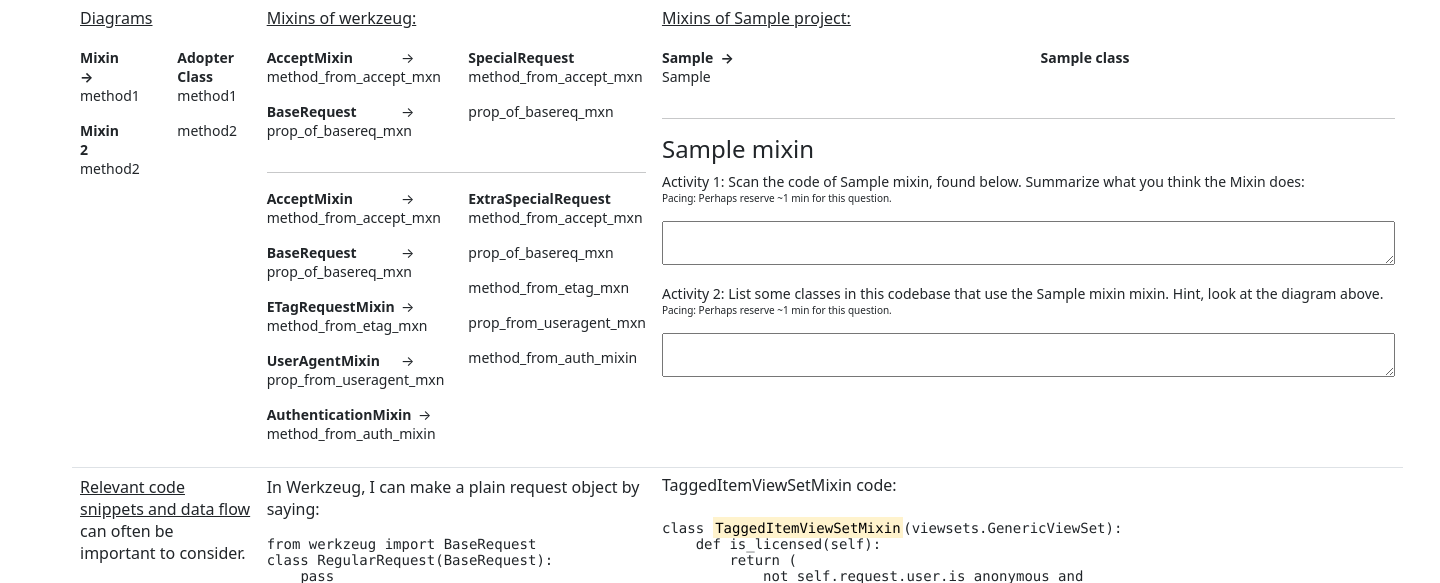
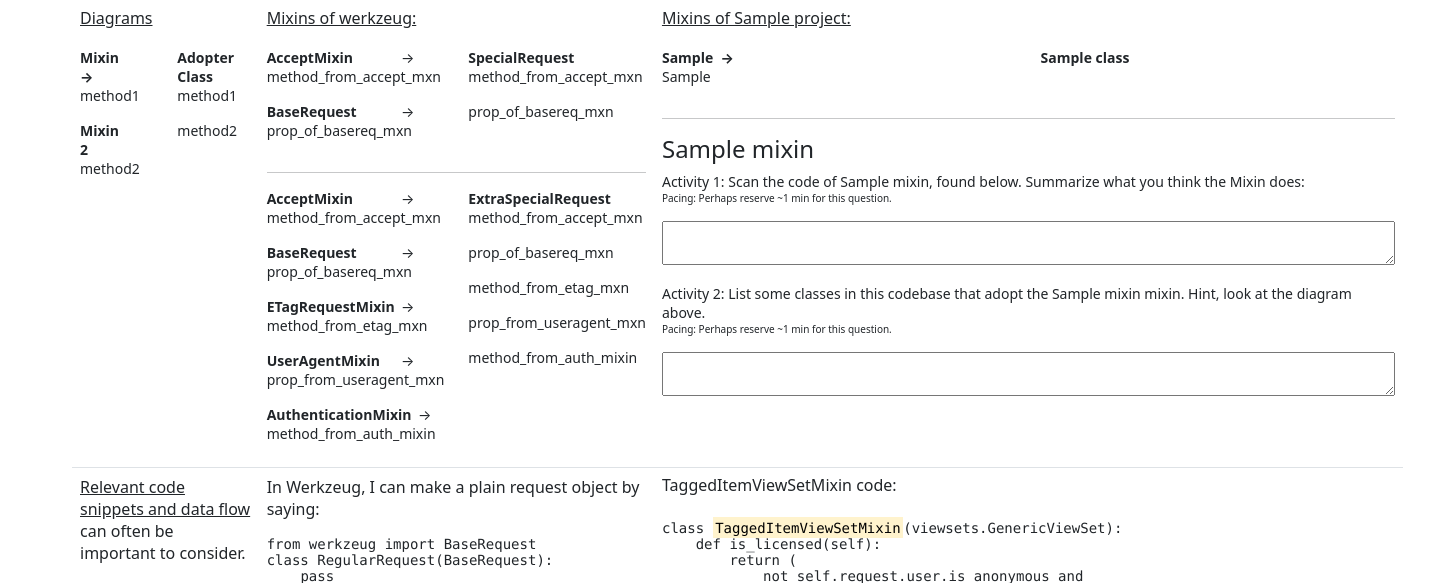
Before and after one commit to ld-rale/rale-modules, a Django app: template raleweb/templates/ralemodules/exercises.html in a window 1440 px wide. Shown: the part 1161-1744 px from the top of the page. Run offline with Django 3.2, Linux system fonts and the light colour scheme; the template is opened without the code that fills it: most values are stand-ins (such as "Sample title", 1, 10 or a date in 2020).

Commit message:
Replace use with adopt in certain cases where we had to clarify that in P1/2

```diff
--- a/raleweb/templates/ralemodules/exercises.html
+++ b/raleweb/templates/ralemodules/exercises.html
@@ -220,7 +220,7 @@
                                         </p>
                                         <textarea rows="2" style="width: 100%; max-width: 100%;"></textarea>
                                         <br><br>
-                                        <p id="mixin-{{mixin}}-a2">Activity 2: List some classes in this codebase that use the {{mixin}} mixin. Hint, look at the <!--"Mixins of {{ dp.project }}" -->diagram above.
+                                        <p id="mixin-{{mixin}}-a2">Activity 2: List some classes in this codebase that adopt the {{mixin}} mixin. Hint, look at the <!--"Mixins of {{ dp.project }}" -->diagram above.
                                             <br><span style="font-size: 10px;">Pacing: Perhaps reserve ~1 min for this question.</span>
                                         </p>
                                         <textarea rows="2" style="width: 100%; max-width: 100%;"></textarea>
@@ -781,7 +781,7 @@ group_properties: {'id': 2, 'name': 'Formative Project', 'uuid': '01835cfd-c74d-
                                 </td>
                                 <td>
                                     <p><input type="checkbox"/> R1 Ex) The difference is subtle, but in the werkzeug example, the mixin classes weren't made to stand on their own. In more traditional multiple inheritance, the AuthenticationMixin (for example) would probably be something more like Authenticator. That is, the class would probably be designed to stand on its own (src: <a href="https://stackoverflow.com/questions/533631/what-is-a-mixin-and-why-is-it-useful/547714#547714" target="_blank">1</a>, <a href="https://stackoverflow.com/questions/860245/mixin-vs-inheritance#:~:text=Frequently%20the%20mix%2Din%20is,functionality%20in%20multiple%20different%20classes" target="_blank">2</a>)</p>
-                                    <p><input type="checkbox"/> R2 Ex) Here werkzeug's SpecialRequest and ExtraSpecialRequest both use AcceptMixin.</p>
+                                    <p><input type="checkbox"/> R2 Ex) Here werkzeug's SpecialRequest and ExtraSpecialRequest both adopt AcceptMixin.</p>
                                     <p><input type="checkbox"/> R3 Ex) Here werkzeug is adding optional features for SpecialRequest and even more optional features for ExtraSpecialRequest.</p>
                                     <p><input type="checkbox"/> R4 Ex) Here AcceptMixin, ETagRequestMixin, UserAgentMixin, AuthenticationMixin each represent compartmentalized implementations of particular functionalities.</p>
                                     <p><input type="checkbox"/> R5 Ex) For instance in the werkzeug's request and response example, mixins let you allow more supports as needed, but not by default, to instances of Request. Adding mixins to classes let you layer on additional functionality as needed.</p>
```
